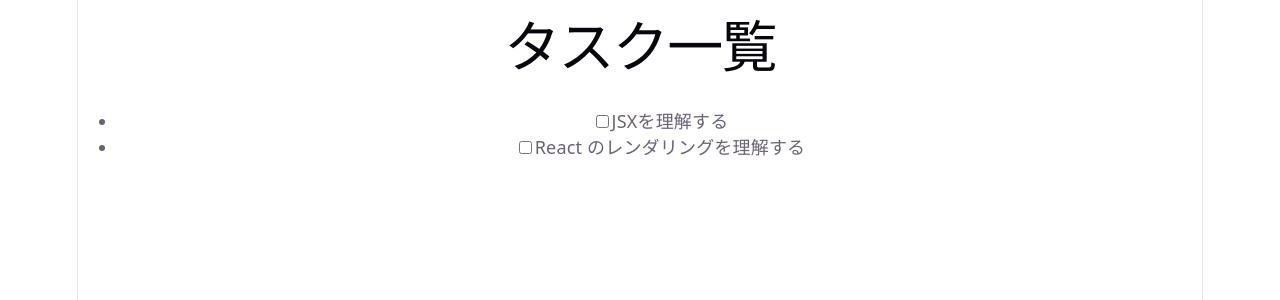
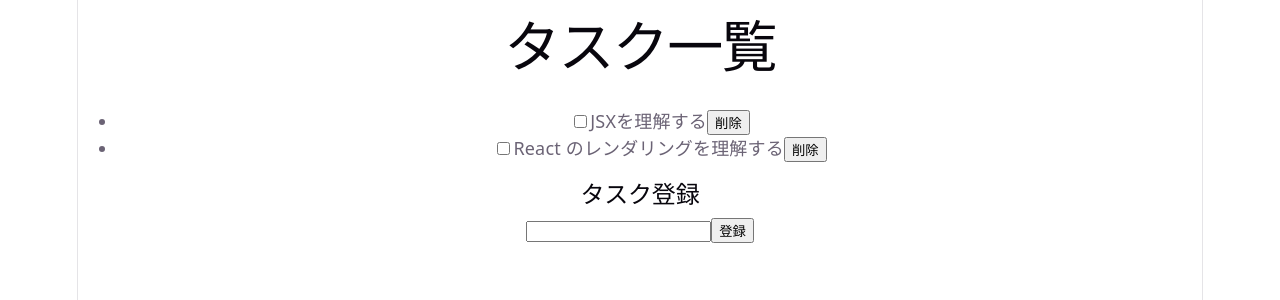
Before and after one commit to yuki-29/react-task-app, a React (Vite) app: page / in a window 1280 px wide. Shown: the top 300 px of the page. Built offline with nearby package versions, Linux system fonts and the light colour scheme.

Commit message:
タスクの追加機能を実装

```diff
--- a/src/App.jsx
+++ b/src/App.jsx
@@ -13,7 +13,7 @@ const initialTasks = [
   },
 ];
 
-function TaskList({ tasks, onToggle }) {
+function TaskList({ tasks, onToggle, onDelete }) {
   const taskItems = tasks.map((task) => {
     return (
       <li key={task.id}>
@@ -26,6 +26,13 @@ function TaskList({ tasks, onToggle }) {
           checked={task.completed}
         />
         <label htmlFor={task.id}>{task.title}</label>
+        <button
+          onClick={() => {
+            onDelete(task.id);
+          }}
+        >
+          削除
+        </button>
       </li>
     );
   });
@@ -33,8 +40,32 @@ function TaskList({ tasks, onToggle }) {
   return <ul>{taskItems}</ul>;
 }
 
+function TaskForm({ onAdd }) {
+  const [name, setName] = useState("");
+
+  return (
+    <form
+      onSubmit={(e) => {
+        e.preventDefault();
+        onAdd(name);
+      }}
+    >
+      <h2>タスク登録</h2>
+      <input value={name} onChange={(e) => setName(e.target.value)} />
+      <button type="submit">登録</button>
+    </form>
+  );
+}
+
 function App() {
   const [tasks, setTasks] = useState(initialTasks);
+
+  function handleAdd(name) {
+    setTasks([
+      ...tasks,
+      { id: crypto.randomUUID(), title: name, completed: false },
+    ]);
+  }
 
   function handleToggle(id) {
     const updatedTasks = tasks.map((task) => {
@@ -44,13 +75,19 @@ function App() {
         return task;
       }
     });
+
     setTasks(updatedTasks);
+  }
+
+  function handleDelete(id) {
+    setTasks(tasks.filter((task) => task.id !== id));
   }
 
   return (
     <>
       <h1>タスク一覧</h1>
-      <TaskList tasks={tasks} onToggle={handleToggle} />
+      <TaskList tasks={tasks} onToggle={handleToggle} onDelete={handleDelete} />
+      <TaskForm onAdd={handleAdd} />
     </>
   );
 }
```
